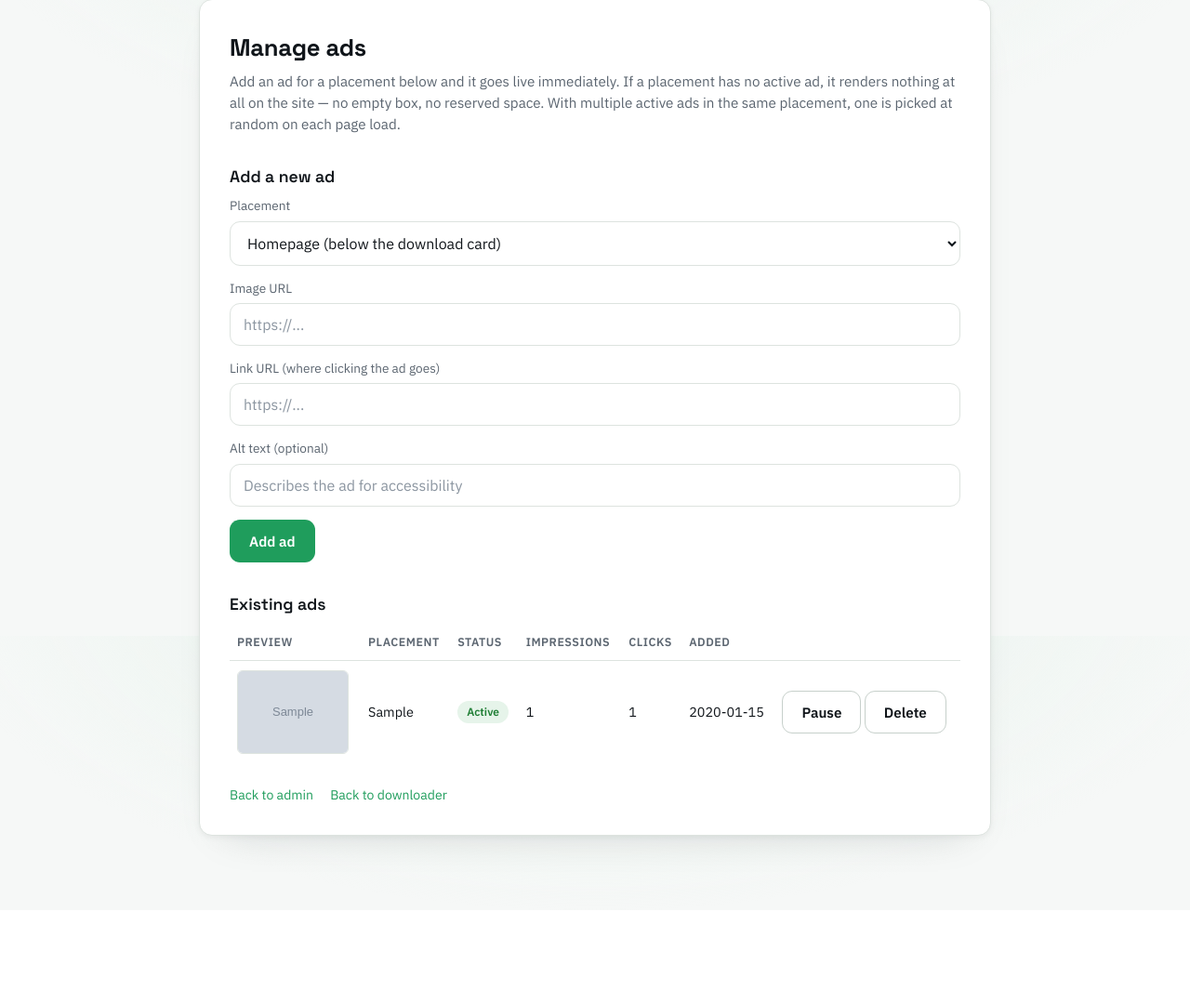
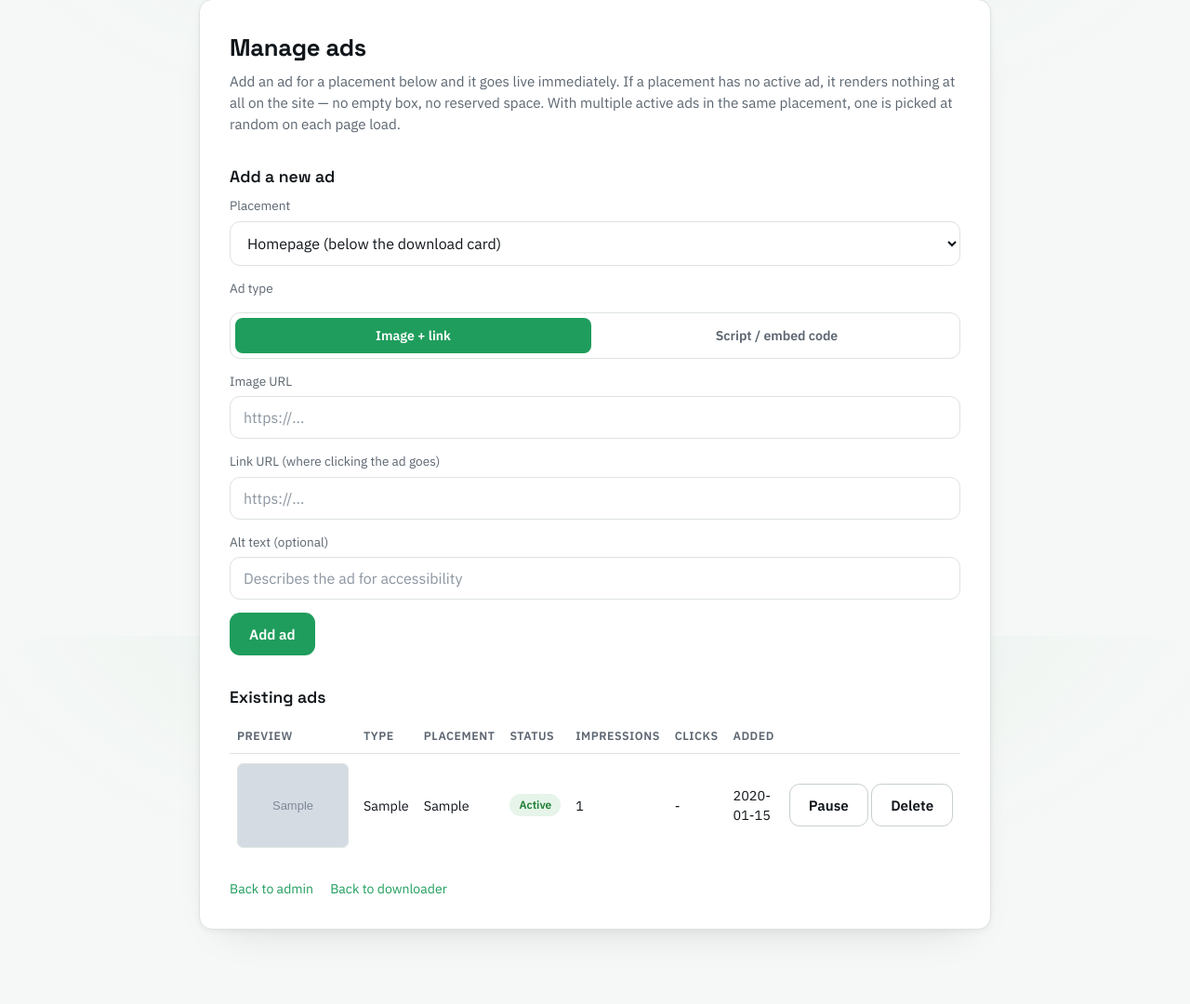
Before and after one commit to acebgp04/yt-downloader, a Flask app: page /admin/ads in a window 1280 px wide. Shown: the part 116-1196 px from the top of the page at 93% size. Before the commit the page ends 1053 px from the top, so only its background shows below. Run offline with Flask 3, Linux system fonts and the light colour scheme; a user stored in the database is signed in; tables that the repository leaves empty hold one stand-in row (values such as "Sample post"); grey boxes marked "Sample" are stand-in pictures.

Commit message:
Support script/embed-code ads (e.g. Adsterra) alongside image ads
Adsterra and similar ad networks give you a raw <script> embed
snippet, not a simple image+link, which the original system couldn't
handle. Ad now has an ad_type ("image" | "script"); script-type ads
store the raw snippet and render it unescaped via |safe on the
homepage slot. Admin form toggles between the two input modes.
Click tracking only applies to image-type ads since script ads are
tracked by the ad network itself.

```diff
--- a/ads.py
+++ b/ads.py
@@ -42,20 +42,38 @@ def manage_ads():
 @admin_required
 def create_ad():
     placement = request.form.get("placement", "").strip()
-    image_url = request.form.get("image_url", "").strip()
-    link_url = request.form.get("link_url", "").strip()
-    alt_text = request.form.get("alt_text", "").strip()
+    ad_type = request.form.get("ad_type", "image").strip()
+    if ad_type not in ("image", "script"):
+        ad_type = "image"
 
-    if placement in AD_PLACEMENT_VALUES and image_url and link_url:
+    if placement not in AD_PLACEMENT_VALUES:
+        return redirect(url_for("ads.manage_ads"))
+
+    if ad_type == "script":
+        script_content = request.form.get("script_content", "").strip()
+        if not script_content:
+            return redirect(url_for("ads.manage_ads"))
         ad = Ad(
             placement=placement,
+            ad_type="script",
+            script_content=script_content,
+        )
+    else:
+        image_url = request.form.get("image_url", "").strip()
+        link_url = request.form.get("link_url", "").strip()
+        alt_text = request.form.get("alt_text", "").strip()
+        if not image_url or not link_url:
+            return redirect(url_for("ads.manage_ads"))
+        ad = Ad(
+            placement=placement,
+            ad_type="image",
             image_url=image_url,
             link_url=link_url,
             alt_text=alt_text or None,
         )
-        db.session.add(ad)
-        db.session.commit()
 
+    db.session.add(ad)
+    db.session.commit()
     return redirect(url_for("ads.manage_ads"))
 
 
--- a/templates/admin_ads.html
+++ b/templates/admin_ads.html
@@ -46,7 +46,7 @@
       </p>
 
       <div class="section-title">Add a new ad</div>
-      <form method="POST" action="{{ url_for('ads.create_ad') }}" class="stack">
+      <form method="POST" action="{{ url_for('ads.create_ad') }}" class="stack" id="adForm">
         <div>
           <label for="placement">Placement</label>
           <select id="placement" name="placement" required>
@@ -55,26 +55,76 @@
             {% endfor %}
           </select>
         </div>
+
         <div>
-          <label for="image_url">Image URL</label>
-          <input type="text" id="image_url" name="image_url" placeholder="https://..." required>
+          <label>Ad type</label>
+          <div class="tabs" id="typeTabs">
+            <button type="button" class="tab active" id="tabImage">Image + link</button>
+            <button type="button" class="tab" id="tabScript">Script / embed code</button>
+          </div>
+          <input type="hidden" name="ad_type" id="adTypeInput" value="image">
         </div>
-        <div>
-          <label for="link_url">Link URL (where clicking the ad goes)</label>
-          <input type="text" id="link_url" name="link_url" placeholder="https://..." required>
+
+        <div id="imageFields">
+          <div>
+            <label for="image_url">Image URL</label>
+            <input type="text" id="image_url" name="image_url" placeholder="https://...">
+          </div>
+          <div style="margin-top: 14px;">
+            <label for="link_url">Link URL (where clicking the ad goes)</label>
+            <input type="text" id="link_url" name="link_url" placeholder="https://...">
+          </div>
+          <div style="margin-top: 14px;">
+            <label for="alt_text">Alt text (optional)</label>
+            <input type="text" id="alt_text" name="alt_text" placeholder="Describes the ad for accessibility">
+          </div>
         </div>
-        <div>
-          <label for="alt_text">Alt text (optional)</label>
-          <input type="text" id="alt_text" name="alt_text" placeholder="Describes the ad for accessibility">
+
+        <div id="scriptFields" style="display: none;">
+          <label for="script_content">Embed code</label>
+          <textarea id="script_content" name="script_content" rows="4"
+            placeholder="Paste the network's <script> embed code here, e.g. from Adsterra"></textarea>
+          <p class="subtitle" style="margin: 8px 0 0; font-size: 0.8rem;">
+            This runs exactly as pasted, so only use embed codes from ad networks you trust
+            (this page is admin-only, but worth keeping in mind).
+          </p>
         </div>
+
         <button type="submit">Add ad</button>
       </form>
+
+      <script>
+        const tabImage = document.getElementById("tabImage");
+        const tabScript = document.getElementById("tabScript");
+        const imageFields = document.getElementById("imageFields");
+        const scriptFields = document.getElementById("scriptFields");
+        const adTypeInput = document.getElementById("adTypeInput");
+        const imageUrlInput = document.getElementById("image_url");
+        const linkUrlInput = document.getElementById("link_url");
+        const scriptContentInput = document.getElementById("script_content");
+
+        function selectType(type) {
+          adTypeInput.value = type;
+          tabImage.classList.toggle("active", type === "image");
+          tabScript.classList.toggle("active", type === "script");
+          imageFields.style.display = type === "image" ? "block" : "none";
+          scriptFields.style.display = type === "script" ? "block" : "none";
+          imageUrlInput.required = type === "image";
+          linkUrlInput.required = type === "image";
+          scriptContentInput.required = type === "script";
+        }
+
+        tabImage.addEventListener("click", () => selectType("image"));
+        tabScript.addEventListener("click", () => selectType("script"));
+        selectType("image");
+      </script>
 
       <div class="section-title">Existing ads</div>
       {% if ads %}
         <table>
           <tr>
             <th>Preview</th>
+            <th>Type</th>
             <th>Placement</th>
             <th>Status</th>
             <th>Impressions</th>
@@ -84,11 +134,18 @@
           </tr>
           {% for ad in ads %}
             <tr>
-              <td><img class="ad-thumb" src="{{ ad.image_url }}" alt="{{ ad.alt_text or 'ad preview' }}"></td>
+              <td>
+                {% if ad.ad_type == "script" %}
+                  <span class="mono" style="font-size: 0.75rem; color: var(--text-muted);">(script embed)</span>
+                {% else %}
+                  <img class="ad-thumb" src="{{ ad.image_url }}" alt="{{ ad.alt_text or 'ad preview' }}">
+                {% endif %}
+              </td>
+              <td>{{ ad.ad_type }}</td>
               <td>{{ ad.placement }}</td>
               <td><span class="status-pill {{ 'active' if ad.is_active else 'inactive' }}">{{ "Active" if ad.is_active else "Paused" }}</span></td>
               <td>{{ ad.impression_count }}</td>
-              <td>{{ ad.click_count }}</td>
+              <td>{{ ad.click_count if ad.ad_type == "image" else "-" }}</td>
               <td>{{ ad.created_at.strftime("%Y-%m-%d") }}</td>
               <td style="white-space: nowrap;">
                 <form method="POST" action="{{ url_for('ads.toggle_ad', ad_id=ad.id) }}" style="display:inline">
```
Also changed, not shown: models.py (+9 -2 lines), templates/index.html (+10 -4 lines).
